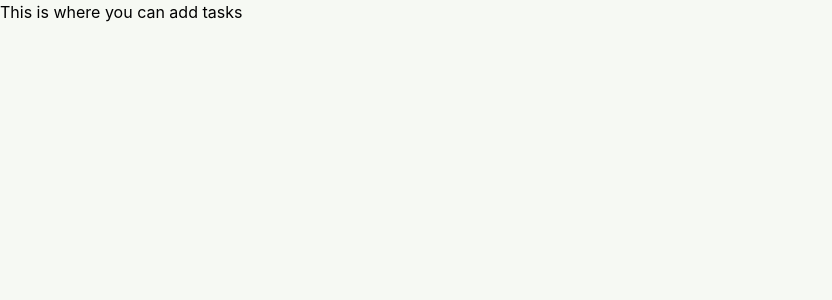
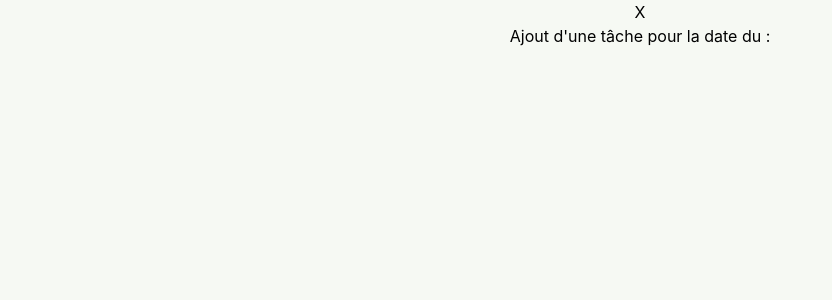
Before and after one commit to Fable54321/notification-test, a React (Vite) app: page / in a window 1280 px wide. Shown: the top 300 px of the page, without its empty margins (0-832 px from the left). Built offline with nearby package versions, Linux system fonts and the light colour scheme.

Commit message:
first commit

```diff
--- a/src/100-App/110--Calendar/AddTaskToDate.tsx
+++ b/src/100-App/110--Calendar/AddTaskToDate.tsx
@@ -1,9 +1,26 @@
+import { useState } from "react"
 
 
-const AddTaskToDate = () => {
+
+type addTaskToDateProps = {
+    onClose: () => void
+}
+
+
+
+const AddTaskToDate = ({ onClose } : addTaskToDateProps) => {
+
+const [taskDescription, setTaskDescription] = useState('')
+const [isPeriodic, setIsPeriodic] = useState(false)
+const [periodicity, setPeriodicity] = useState('')
+
   return (
-    <article className="font-tertiary">
-      This is where you can add tasks
+    <article className="font-tertiary flex flex-col items-center">
+        <button onClick={onClose}>X</button>
+        <h2>Ajout d'une tâche pour la date du :</h2>
+        <form action="">
+
+        </form>
     </article>
   )
 }
--- a/src/100-App/110--Calendar/Calendar.tsx
+++ b/src/100-App/110--Calendar/Calendar.tsx
@@ -9,6 +9,8 @@ const Calendar = () => {
     new Date(today.getFullYear(), today.getMonth(), 1),
   )
   const [isAddTaskOpen, setIsAddTaskOpen] = useState(true)
+
+  const [selectedDate, setSelectedDate] = useState<Date | null>(null);
 
   const currentMonth = displayedDate.getMonth()
   const currentYear = displayedDate.getFullYear()
@@ -116,12 +118,13 @@ if (!isAddTaskOpen) {
       ))}
 
       {calendarDays.map((date, index) => (
-        <div
+        <button
           key={index}
-          className="min-h-40 border border-gray-300 bg-white p-2"
+          className="min-h-40 border border-gray-300 bg-white p-2 flex items-start justify-start"
+          onClick={() => setSelectedDate(date)}
         >
           {date && <p>{date.getDate()}</p>}
-        </div>
+        </button>
       ))}
     </div>
   )
@@ -129,7 +132,7 @@ if (!isAddTaskOpen) {
 
 else {
   return (
-    <AddTaskToDate />
+    <AddTaskToDate onClose={() => setIsAddTaskOpen(false)} />
   )
 }
 
```
